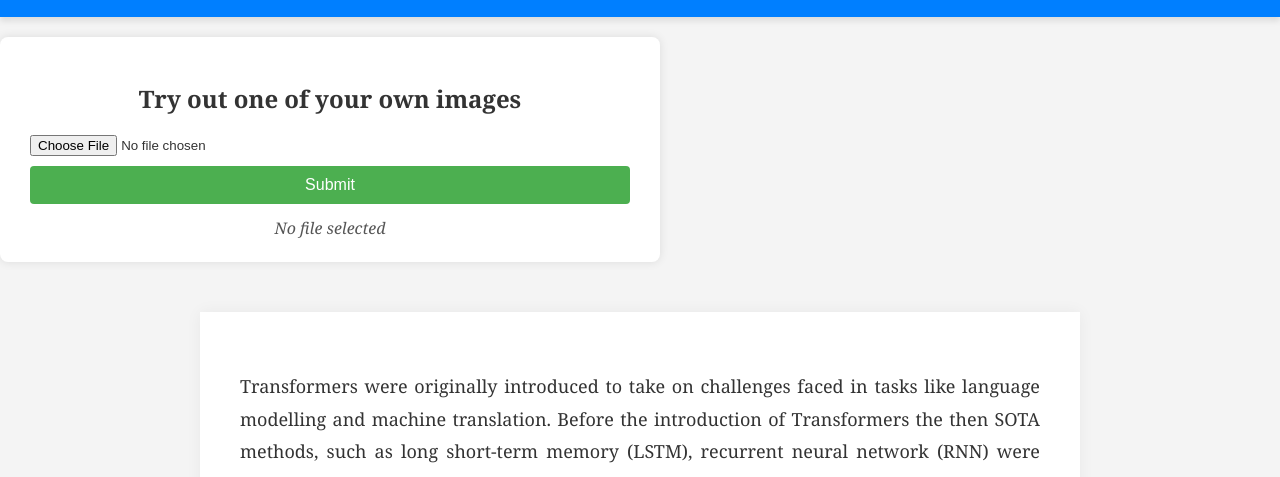
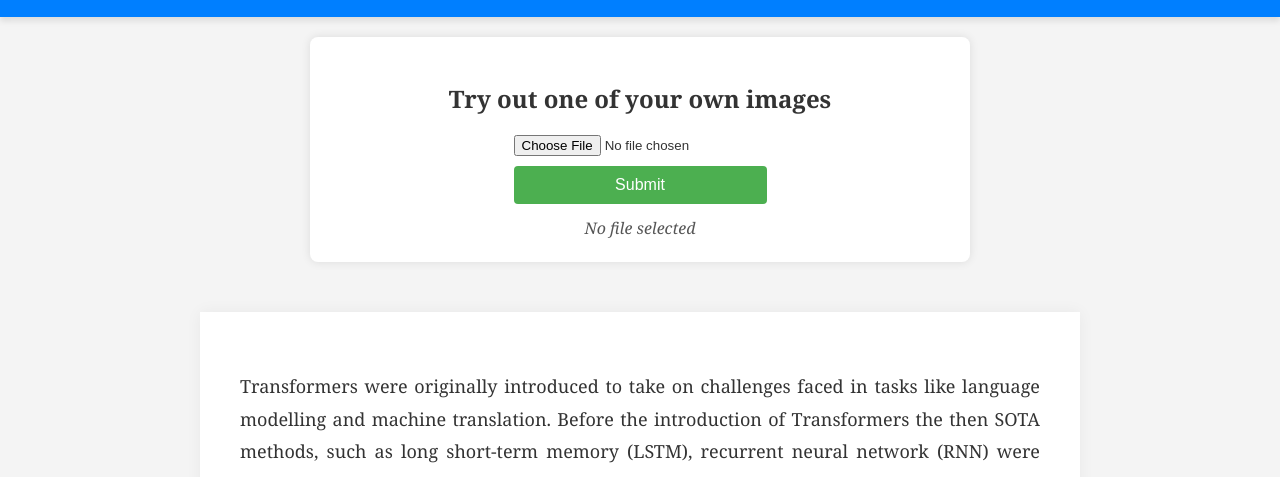
Before and after one commit to AyushRanjan15/TransformerVisualApp, a plain HTML site: page frontend/index.html in a window 1280 px wide. Shown: the part 623-1100 px from the top of the page. Drawn offline with Linux system fonts and the light colour scheme.

```diff
--- a/frontend/styles.css
+++ b/frontend/styles.css
@@ -61,11 +61,14 @@
 .upload-container {
     background-color: #fff;
     padding: 20px 30px;
+    align-items: center;
     border-radius: 8px;
     box-shadow: 0 0 10px rgba(0, 0, 0, 0.1);
-    margin: 20px 0;
+    margin: 20px auto;
     width: 100%;
     max-width: 600px;
+    display: flex; /* Ensure flexbox for aligning internal elements */
+    flex-direction: column; /* Ensure children stack vertically */
 }
 
 .upload-container h2 {
```
